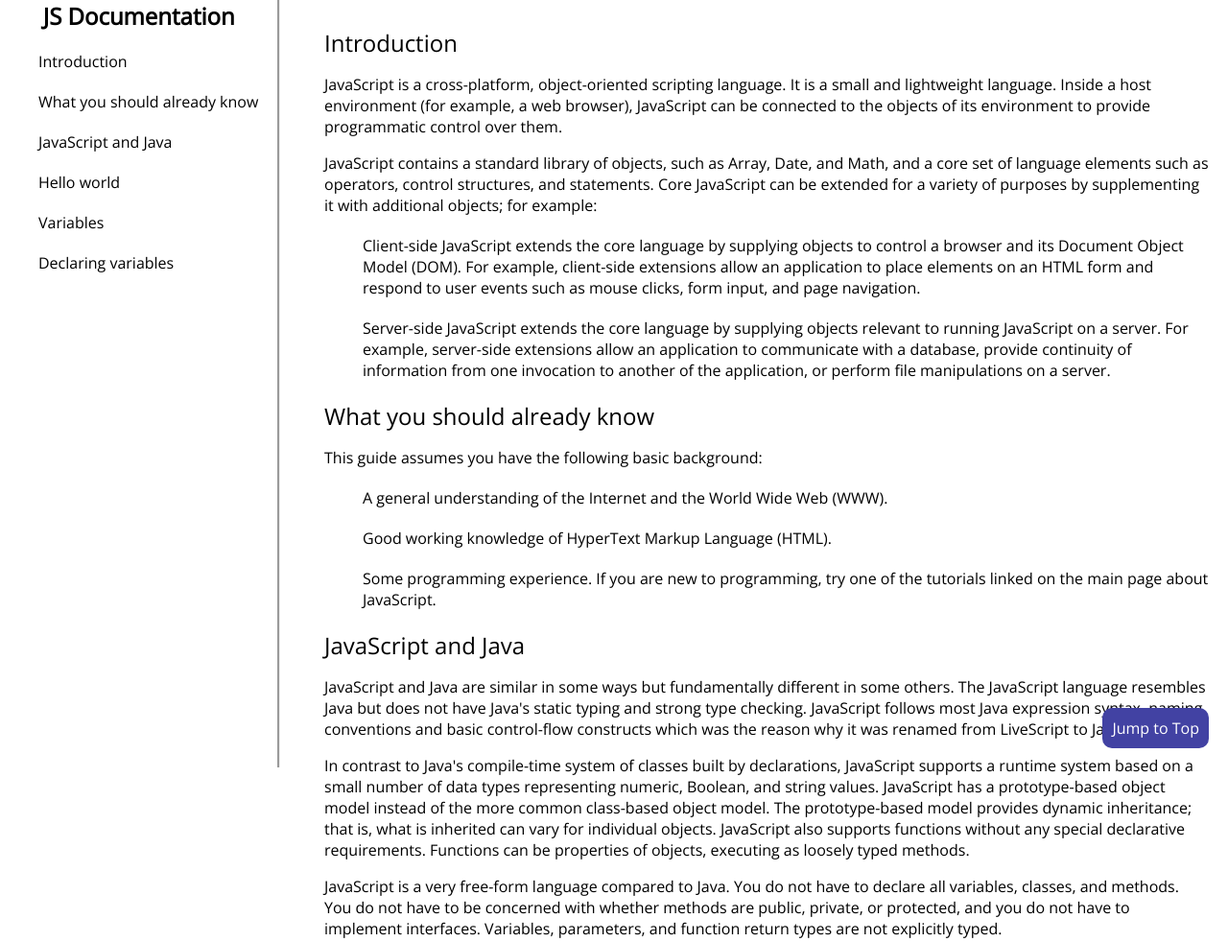
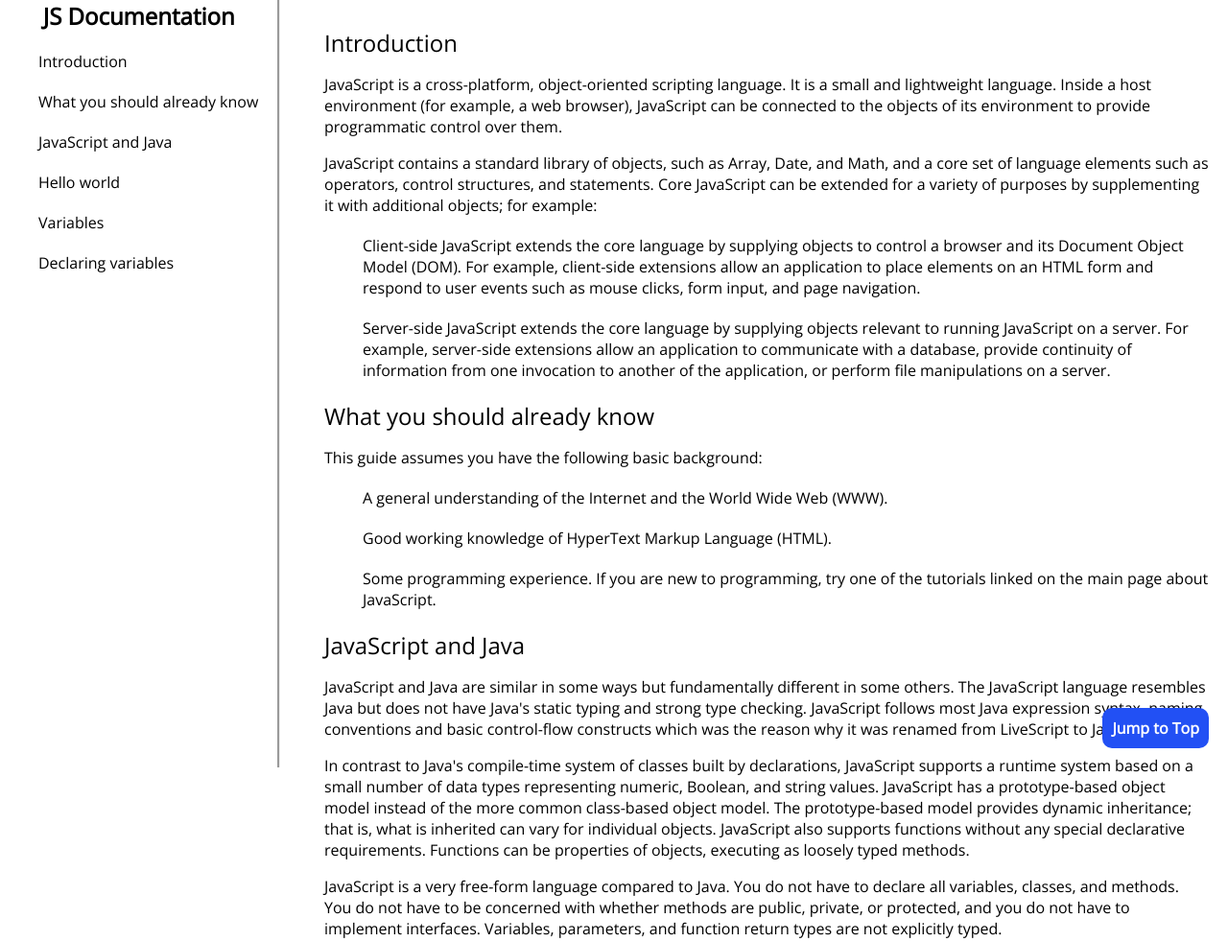
Before and after one commit to borabesiktepe/Technical-Documentation-Page, a plain HTML site: page index.html in a window 1280 px wide. Shown: the top 982 px of the page at 96% size. Drawn offline with nearby package versions, Linux system fonts and the light colour scheme.

Commit message:
Fixed "Jump to Top" button

```diff
--- a/style.css
+++ b/style.css
@@ -68,6 +68,25 @@ code {
     margin: 10px 0 10px 0;
 }
 
+#jump {
+    position: fixed;
+    bottom: 0px;
+    right: 0px;
+    margin: 20px;
+    padding: 10px;
+    text-align: center;
+    background-color: rgb(34, 80, 244);
+    border-radius: 10px;
+    color: white;
+    font-weight: 900;
+    user-select: none;
+    cursor: pointer;
+}
+
+#jump:hover {
+    background-color: rgb(27, 61, 184);
+}
+
 @media only screen and (max-width: 815px) {
     #navbar {
         background-color: white;
@@ -91,19 +110,3 @@ code {
         margin-left: 0;
     }
 }
-
-#jump {
-    position: fixed;
-    bottom: 0px;
-    right: 0px;
-    margin: 20px;
-    padding: 10px;
-    text-align: center;
-    background-color: rgb(66, 66, 163);
-    border-radius: 10px;
-    color: white;
-    font-weight: 400;
-
-    user-select: none;
-    cursor: pointer;
-}
```
